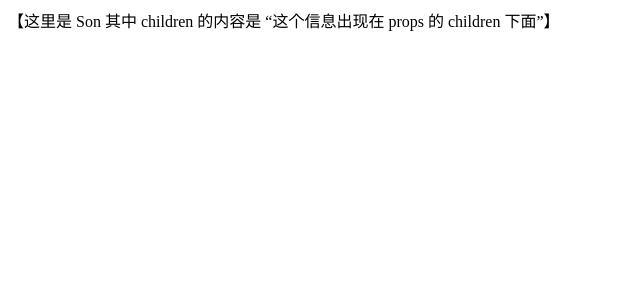
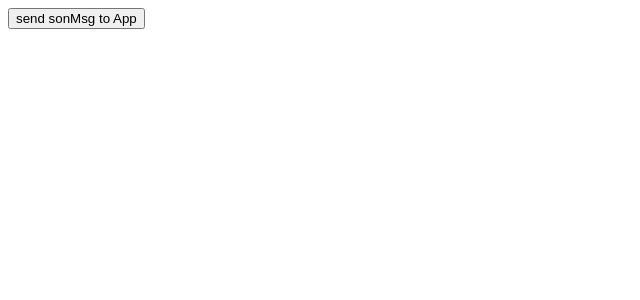
Before and after one commit to shaocongyou/react-basic, a React (Create React App) app: page / in a window 1280 px wide. Shown: the top 300 px of the page, without its empty margins (0-640 px from the left). Built offline with nearby package versions, Linux system fonts and the light colour scheme.

Commit message:
子传父

```diff
--- a/src/App.js
+++ b/src/App.js
@@ -1,13 +1,23 @@
-function Son({children}) {
-    return <div>【这里是 Son  其中 children 的内容是 “{children}”】</div>;
+import {useState} from "react";
+
+function Son({GetSonMsg}) {
+    const sonMsg = "this is a sonMsg";
+    return (
+      <div>
+          <button onClick={() => GetSonMsg(sonMsg)}>send sonMsg to App</button>
+      </div>
+    );
 }
 
 function App() {
+
+    const [msgFromSon, setMsgFromSon] = useState("");
+    const getSonMsg = (sonMsg) => {setMsgFromSon(sonMsg)}
+
     return (
         <div>
-            <Son>
-                <span>这个信息出现在 props 的 children 下面</span>
-            </Son>
+            <Son GetSonMsg={getSonMsg} />
+            <span>{msgFromSon}</span>
         </div>
     );
 }
```
